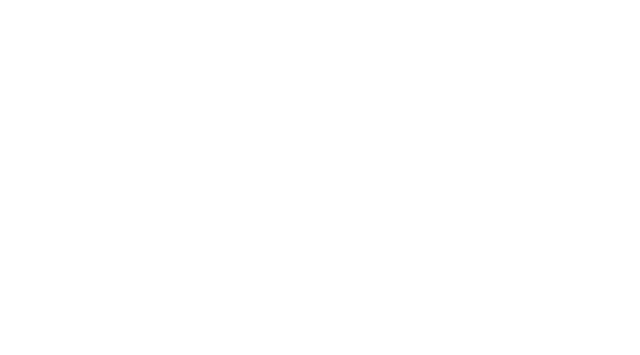
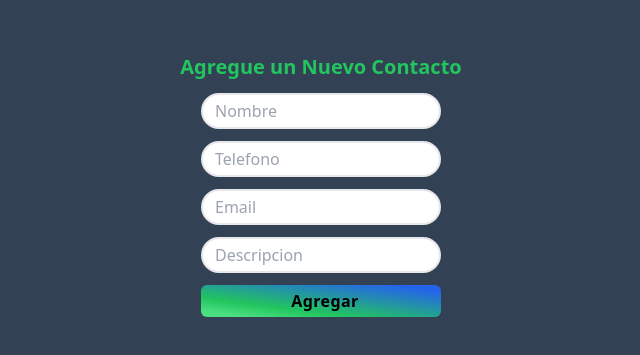
Before and after one commit to waku1044/Agenda-Personal, a React (Vite) app: page /agregar in a window 1280 px wide. Before the commit this address had no page. Shown: the part 215-570 px from the top of the page, without its empty margins (319-959 px from the left). Built offline with nearby package versions, Linux system fonts and the light colour scheme.

Commit message:
se agrego navegador , page de perfil y de agregar

```diff
--- a/src/App.jsx
+++ b/src/App.jsx
@@ -3,6 +3,8 @@ import {Route, Routes,BrowserRouter} from 'react-router-dom';
 import Login from './pages/Login';
 import Register from './pages/Register';
 import Contactos from './pages/Contactos';
+import Perfil from './pages/Perfil';
+import Agregar from './pages/Agregar';
 
 function App() {
 
@@ -11,7 +13,7 @@ function App() {
     <>
       <BrowserRouter>
         <Routes>
-          <Route path='/' element={<Login/>}/>
+          <Route exact path='/' element={<Login/>}/>
           <Route path='/registro' element={<Register/>}/>
 
           {/* Rutas de usuario solo editar / perfil */}
@@ -23,6 +25,9 @@ function App() {
           <Route path='/editarcontacto:id' element={<h1>Editar Contacto</h1>}/>
           <Route path='/contacto:id' element={<h1>Ver Contacto</h1>}/>
 
+          <Route path='/agregar' element={<Agregar/>}/>
+          <Route path='/perfil' element={<Perfil/>}/>
+
         </Routes>
       </BrowserRouter>
 
--- a/src/components/CardContactos.jsx
+++ b/src/components/CardContactos.jsx
@@ -1,12 +1,13 @@
 import avatar from "/avatarContact.png";
 
 const CardContactos = (props) => {
-    const {nombre, correo} = props;
+    const {nombre} = props;
+
    return (
       <div className="flex items-center justify-center gap-5 bg-slate-400 w-full md:w-1/2 p-3 mb-1 mt-1 cursor-pointer ">
         <img src={avatar} alt="" className="w-10" />
 
-        <h1 className="text-xl font-semibold capitalize">{props.nombre}</h1>
+        <h1 className="text-xl font-semibold capitalize">{nombre}</h1>
 
       </div>
    )
--- /dev/null
+++ b/src/components/Navegador.jsx
@@ -0,0 +1,20 @@
+import { Link, useNavigate } from "react-router-dom";
+
+
+
+const Navegador = () => {
+
+    const navigate = useNavigate();
+
+    return (
+        <div className="flex justify-between items-center p-4 bg-slate-600">
+            <h2 className="text-xl font-bold text-green-500">Agenda Personal</h2>
+            <Link to="/agregar"><h1 className="text-xl font-bold text-green-500">Agregar</h1></Link>
+            <Link to="/perfil"><h1 className="text-xl font-bold text-green-500">Perfil</h1></Link>
+
+        </div>
+    )
+
+}
+
+export default Navegador;
--- /dev/null
+++ b/src/pages/Agregar.jsx
@@ -0,0 +1,74 @@
+import React from 'react';
+import { Formik, Form, Field, ErrorMessage } from 'formik';
+
+
+const Agregar = ()=>{
+    return (
+      <div className='bg-slate-700 w-screen h-screen flex items-center justify-center'>
+          <Formik
+
+            initialValues = {{
+              name: "",
+              telefono: "",
+              email: ""
+            }}
+
+            onSubmit = {(values)=>{
+              console.log(values)
+            }}
+            validate={(values) => {
+              const error = {};
+              if(!values.name){
+                error.name = "El nombre es requerido";
+              }
+              if(!values.telefono){
+                error.telefono = "El telefono es requerido";
+              }
+              if(!(/^\d+$/.test(values.telefono))){
+                error.telefono = "El telefono debe ser numerico";
+              }
+
+
+              return error
+            }}
+
+            >
+          <Form className='flex flex-col gap-3 items-center justify-center'>
+            <h2 className='text-xl font-bold text-green-500'>Agregue un Nuevo Contacto</h2>
+            <Field
+            name="name"
+            placeholder="Nombre"
+            className="p-1 ps-3 w-60 rounded-full border-2"
+            />
+            <ErrorMessage name="name" />
+
+            <Field
+            name="telefono"
+            placeholder="Telefono"
+            className="p-1 ps-3 w-60 rounded-full border-2"
+            />
+            <ErrorMessage name="telefono" />
+
+            <Field
+            name="email"
+            placeholder="Email"
+            className="p-1 ps-3 w-60 rounded-full border-2"
+            />
+            <ErrorMessage name="email" />
+
+            <Field
+              type='textarea'
+              name="descripcion"
+              placeholder="Descripcion"
+              className="p-1 ps-3 w-60 rounded-full border-2"
+            />
+
+            <button type="submit" className='bg-gradient-to-tr from-green-400 from-10% via-green-500 via-30% to-blue-600 to-90%  shadow-inherit	 text-dark font-semibold tracking-wide border-0 p-1 ps-3 w-60 rounded-md'>Agregar</button>
+          </Form>
+
+          </Formik>
+      </div>
+    );
+}
+
+export default Agregar;
--- a/src/pages/Contactos.jsx
+++ b/src/pages/Contactos.jsx
@@ -2,6 +2,7 @@ import Logo from "/284301.png";
 import { useState, useEffect } from "react";
 import CardContactos from "../components/CardContactos";
 import axios from "axios";
+import Navegador from "../components/Navegador";
 
 const Contactos = () => {
 
@@ -43,12 +44,12 @@ useEffect(() => {
       </header>
       <section className="flex justify-around items-start gap-2 h-[calc(100vh-88px)] " style={{background: "linear-gradient(90deg, rgba(2,0,36,1) 0%, rgba(9,9,121,1) 35%, rgba(0,212,255,1) 100%)"}}>
 
-         {contactos.length > 0 ? contactos.map(contact=>{
-          return <CardContactos key={contact._id} {...contact} />
-         }) : <h1 className="text-3xl text-green-500 font-bold text-center">No hay contactos</h1>}
+
+         {/* {contactos.length  > 0 ? contactos.map((contacto)=> <CardContactos key={contacto._id} props={...contacto}/>) : <h1>No hay contactos</h1>} */}
 
 
       </section>
+      <Navegador/>
     </div>
   );
 };
--- /dev/null
+++ b/src/pages/Perfil.jsx
@@ -0,0 +1,9 @@
+const Perfil = ()=>{
+    return (
+        <div>
+            <h1>Perfil</h1>
+        </div>
+    )
+}
+
+export default Perfil;
```
